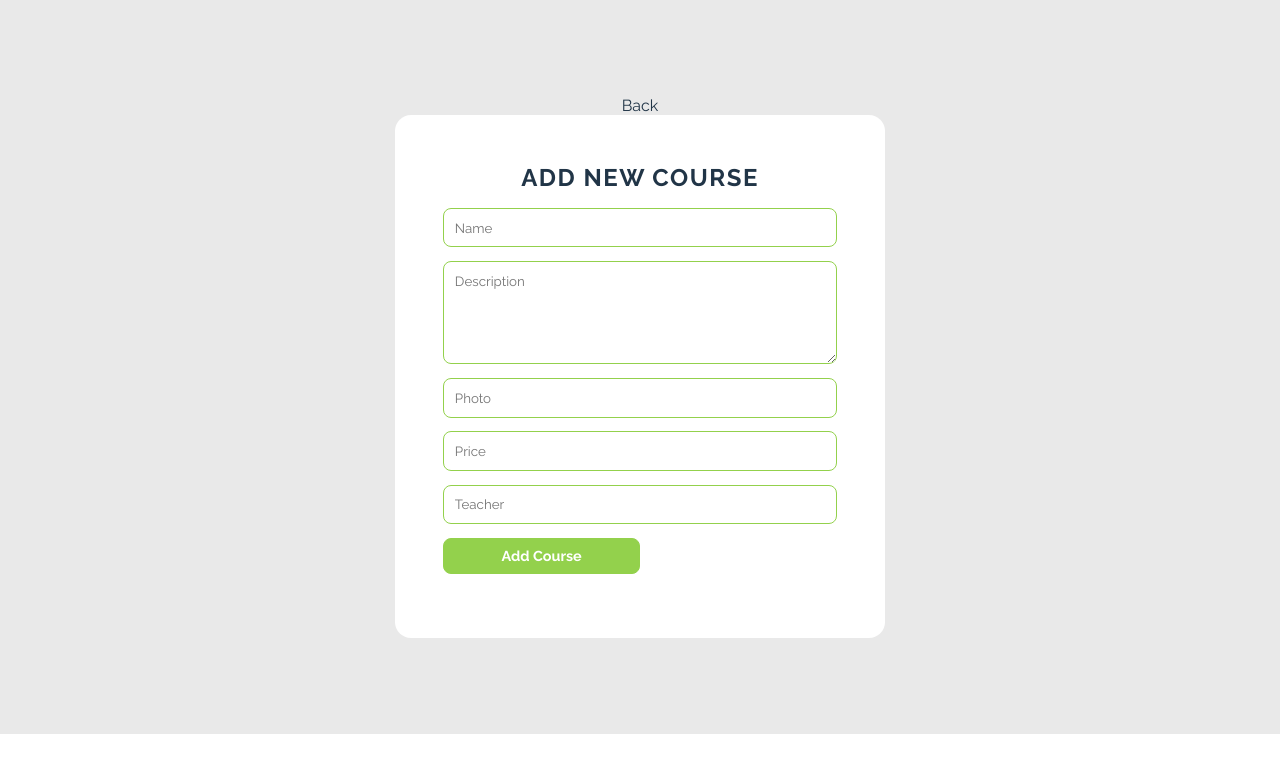
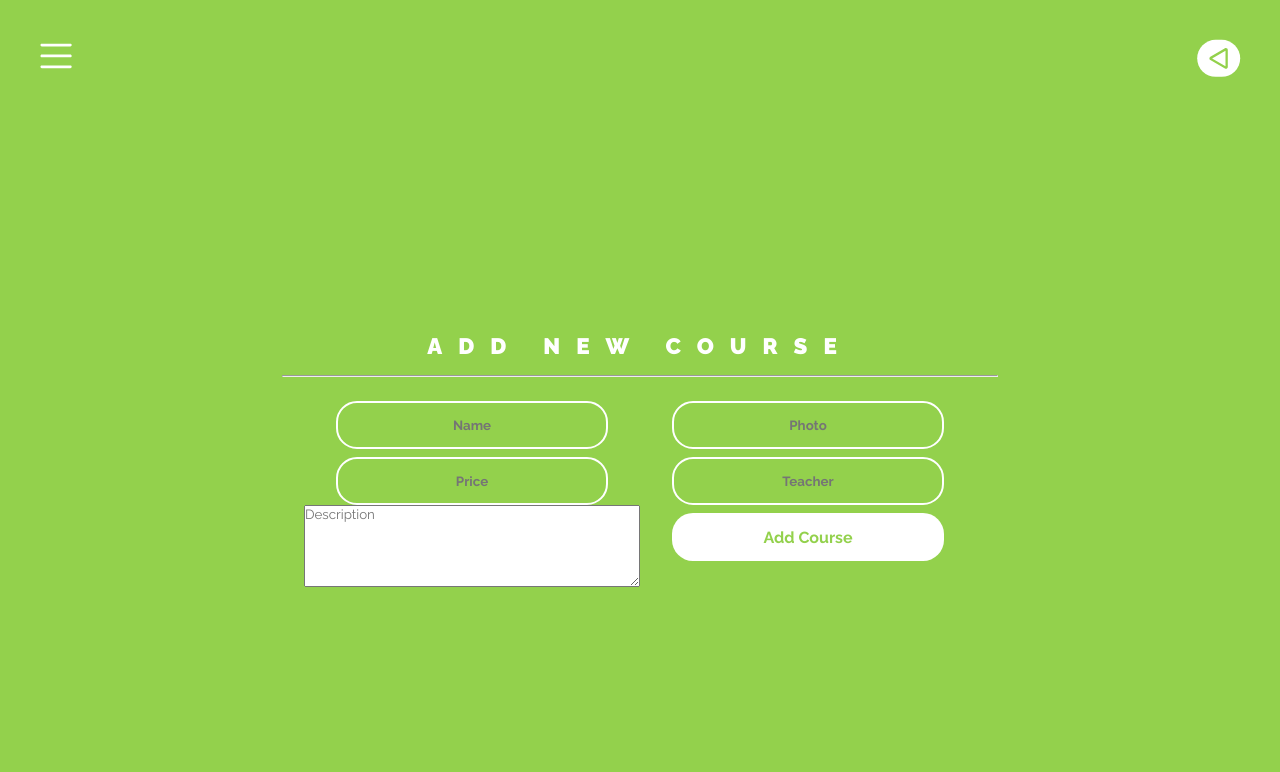
Before and after one commit to smunoz1988/vecs-school-frontend, a React (Vite) app: page /courses/new in a window 1280 px wide. Shown: the top 772 px of the page. Built offline with nearby package versions, Linux system fonts and the light colour scheme; no server answers; sample sign-in values are in the browser's storage.

Commit message:
add style to new course form

```diff
--- a/src/routes/AddCourse.jsx
+++ b/src/routes/AddCourse.jsx
@@ -2,7 +2,9 @@ import { useState } from 'react';
 import { useNavigate } from 'react-router-dom';
 import { useDispatch } from 'react-redux';
 import { createCourse } from '../redux/slices/coursesSlice';
-
+import { SlMenu } from 'react-icons/sl';
+import { BsPlay } from 'react-icons/bs';
+import '../styles/forms.css'
 
 const AddCourse = () => {
   const [name, setName] = useState('');
@@ -20,17 +22,21 @@ const AddCourse = () => {
   }
 
   return (
-    <div className="pad flex flex_col ai_center gb_gray">
-      <p onClick={() => navigate('/courses')}>Back</p>
-      <div className="form-container">
-        <h2 className="title">ADD NEW COURSE</h2>
-        <form className="flex flex_col w70 form" onSubmit={handleSubmit}>
-          <input type="text" name="name" placeholder="Name" onChange={(e) => setName(e.target.value)} />
-          <textarea name="description" rows="5" aria-label="description" placeholder="Description" onChange={(e) => setDescription(e.target.value)}></textarea>
-          <input type="text" name="photo" placeholder="Photo" onChange={(e) => setPhoto(e.target.value)} />
-          <input type="text" name="price" placeholder="Price" onChange={(e) => setPrice(e.target.value)} />
-          <input type="text" name="teacher" placeholder="Teacher" onChange={(e) => setTeacher(e.target.value)} />
-          <button className="form-submit" type="submit">Add Course</button>
+    <div className='backgroundContainer'>
+      <div className='menuContainer'>
+        <SlMenu className='hamb' />
+        <p onClick={() => navigate('/courses')}><BsPlay className='backItem' /></p>
+      </div>
+      <div className="formContainer">
+        <h2 className="titleReserve">ADD NEW COURSE</h2>
+        <hr />
+        <form className="reservationForm" onSubmit={handleSubmit}>
+          <input className='selector' type="text" name="name" placeholder="Name" onChange={(e) => setName(e.target.value)} />
+          <input className='selector' type="text" name="photo" placeholder="Photo" onChange={(e) => setPhoto(e.target.value)} />
+          <input className='selector' type="text" name="price" placeholder="Price" onChange={(e) => setPrice(e.target.value)} />
+          <input className='selector' type="text" name="teacher" placeholder="Teacher" onChange={(e) => setTeacher(e.target.value)} />
+          <textarea className='descriptionCourse' name="description" rows="5" aria-label="description" placeholder="Description" onChange={(e) => setDescription(e.target.value)}></textarea>
+          <button className="buttonForm" type="submit">Add Course</button>
         </form>
       </div>
    </div>
```
